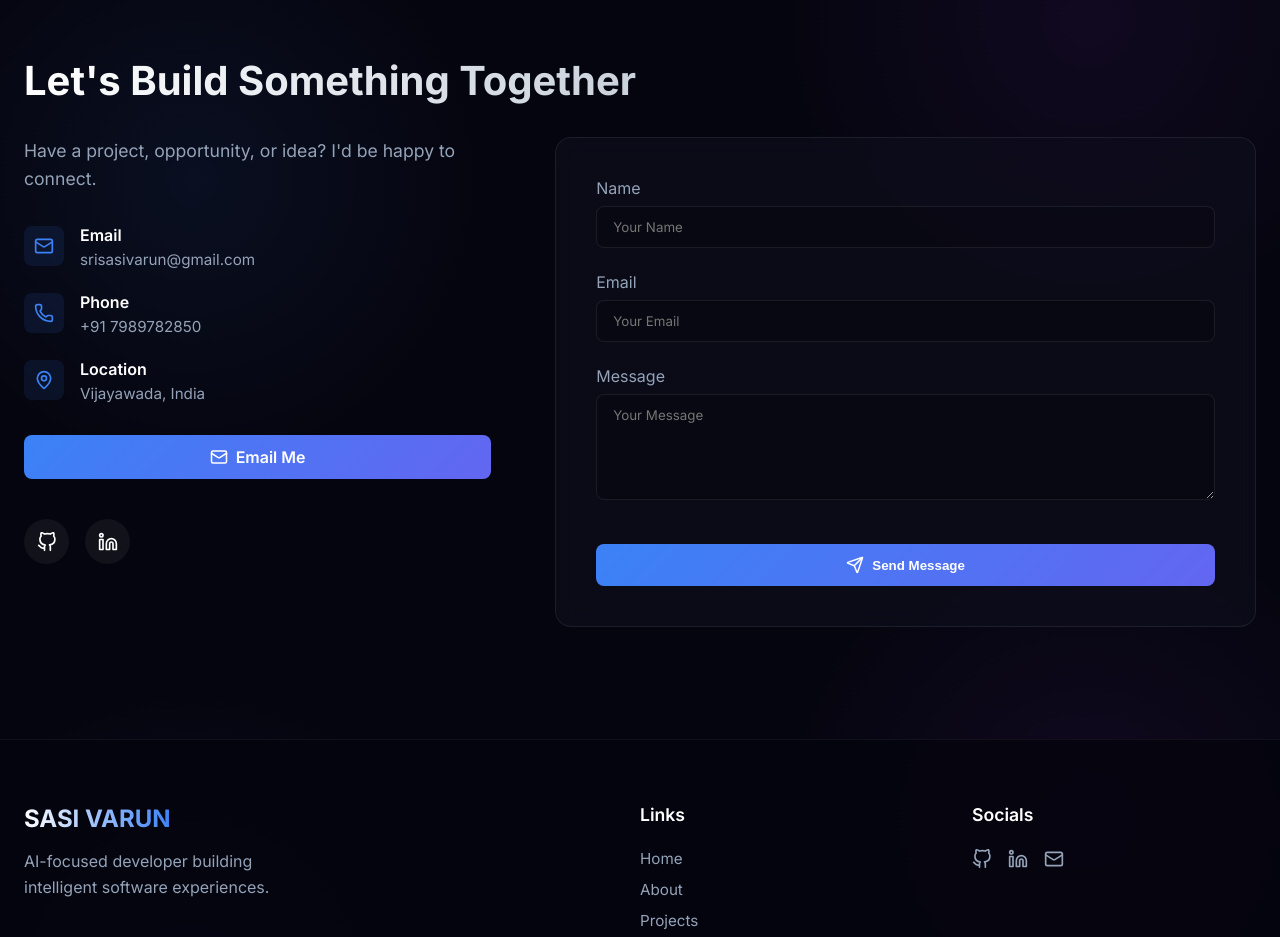
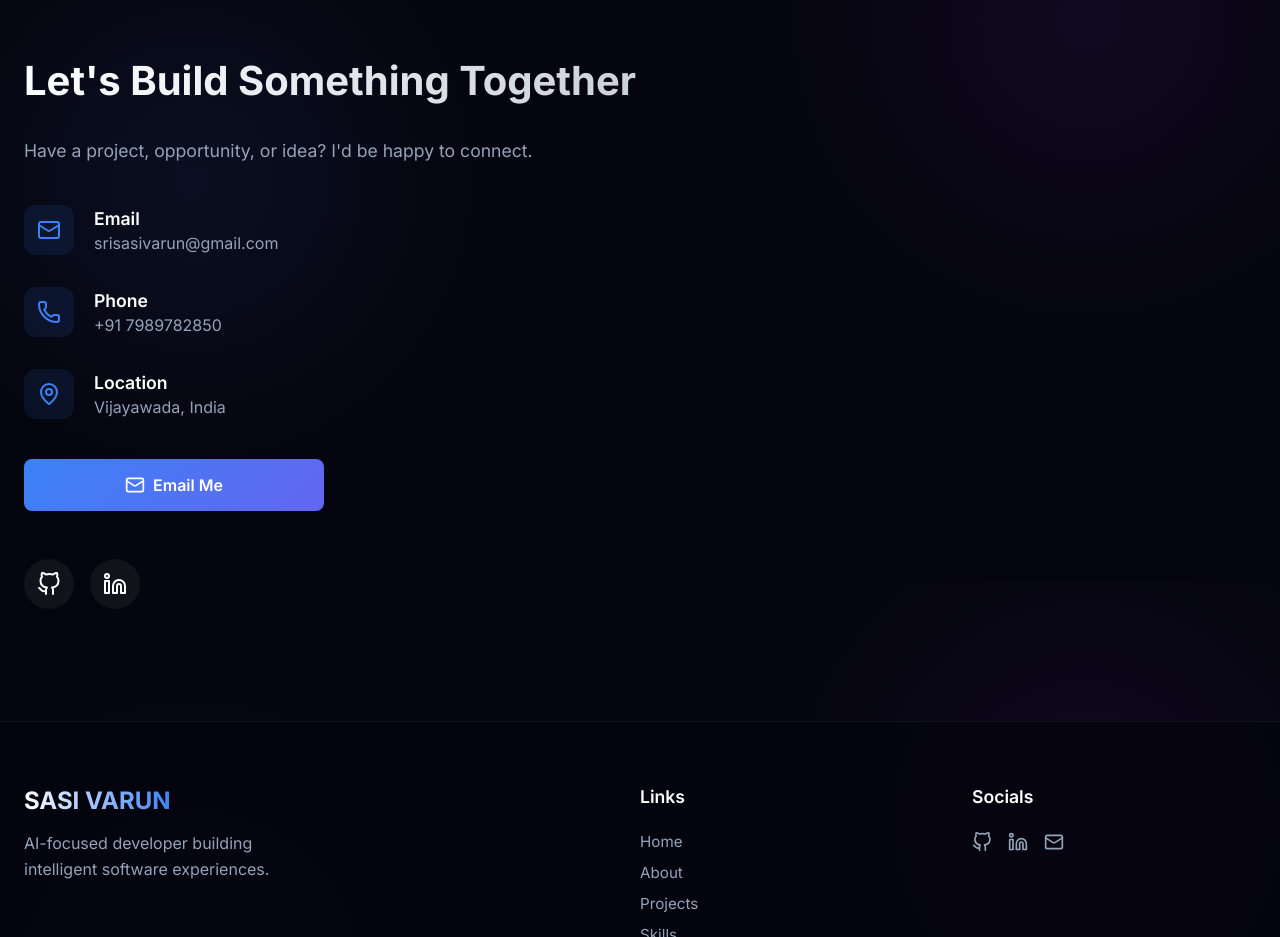
Before and after one commit to SASIVARUN-31047/PORTFOLIO, a React (Vite) app: page / in a window 1280 px wide. Shown: the part 5820-6757 px from the top of the page. Built offline with nearby package versions, Linux system fonts and the light colour scheme.

Commit message:
Remove contact form and align contact UI to the left

```diff
--- a/src/components/Contact.jsx
+++ b/src/components/Contact.jsx
@@ -1,41 +1,34 @@
-import React, { useState } from 'react';
+import React from 'react';
+import { portfolioData } from '../data/portfolioData';
+import { Mail, Phone, MapPin } from 'lucide-react';
 import { Github, Linkedin } from './Icons';
-import { portfolioData } from '../data/portfolioData';
-import { Mail, Phone, MapPin, Send } from 'lucide-react';
 
 const Contact = () => {
   const { contact } = portfolioData;
-  const [formStatus, setFormStatus] = useState('');
-
-  const handleSubmit = (e) => {
-    e.preventDefault();
-    setFormStatus('Thanks! This demo form is frontend-only. Please use the email above to contact me.');
-    setTimeout(() => setFormStatus(''), 5000);
-    e.target.reset();
-  };
 
   const styles = {
     grid: {
       display: 'grid',
-      gridTemplateColumns: '1fr 1.5fr',
-      gap: '4rem'
+      gridTemplateColumns: '1fr',
+      gap: '4rem',
+      maxWidth: '600px'
     },
     infoText: {
       color: 'var(--text-secondary)',
       fontSize: '1.1rem',
-      marginBottom: '2rem',
+      marginBottom: '2.5rem',
       lineHeight: 1.6
     },
     infoItem: {
       display: 'flex',
-      alignItems: 'flex-start',
-      gap: '1rem',
-      marginBottom: '1.5rem'
+      alignItems: 'center',
+      gap: '1.25rem',
+      marginBottom: '2rem'
     },
     iconBox: {
-      width: '40px',
-      height: '40px',
-      borderRadius: '8px',
+      width: '50px',
+      height: '50px',
+      borderRadius: '12px',
       background: 'rgba(59, 130, 246, 0.1)',
       display: 'flex',
       alignItems: 'center',
@@ -45,22 +38,22 @@ const Contact = () => {
     },
     infoTitle: {
       color: '#fff',
-      fontSize: '1rem',
+      fontSize: '1.1rem',
       fontWeight: '600',
       marginBottom: '0.25rem'
     },
     infoValue: {
       color: 'var(--text-secondary)',
-      fontSize: '0.95rem'
+      fontSize: '1rem'
     },
     socials: {
       display: 'flex',
       gap: '1rem',
-      marginTop: '2.5rem'
+      marginTop: '3rem'
     },
     socialIcon: {
-      width: '45px',
-      height: '45px',
+      width: '50px',
+      height: '50px',
       borderRadius: '50%',
       background: 'rgba(255, 255, 255, 0.05)',
       display: 'flex',
@@ -68,18 +61,6 @@ const Contact = () => {
       justifyContent: 'center',
       color: '#fff',
       transition: 'all 0.3s ease'
-    },
-    form: {
-      padding: '2.5rem'
-    },
-    statusMsg: {
-      marginTop: '1.5rem',
-      padding: '1rem',
-      background: 'rgba(59, 130, 246, 0.1)',
-      border: '1px solid rgba(59, 130, 246, 0.3)',
-      borderRadius: '8px',
-      color: '#fff',
-      fontSize: '0.9rem'
     }
   };
 
@@ -87,7 +68,7 @@ const Contact = () => {
     <section id="contact">
       <div className="container">
         <h2>Let's Build Something Together</h2>
-        <div style={styles.grid} className="contact-grid">
+        <div style={styles.grid}>
 
           <div>
             <p style={styles.infoText}>
@@ -95,7 +76,7 @@ const Contact = () => {
             </p>
 
             <div style={styles.infoItem}>
-              <div style={styles.iconBox}><Mail size={20} /></div>
+              <div style={styles.iconBox}><Mail size={24} /></div>
               <div>
                 <h4 style={styles.infoTitle}>Email</h4>
                 <a href={`mailto:${contact.email}`} style={styles.infoValue} className="hover-link">{contact.email}</a>
@@ -103,7 +84,7 @@ const Contact = () => {
             </div>
 
             <div style={styles.infoItem}>
-              <div style={styles.iconBox}><Phone size={20} /></div>
+              <div style={styles.iconBox}><Phone size={24} /></div>
               <div>
                 <h4 style={styles.infoTitle}>Phone</h4>
                 <span style={styles.infoValue}>{contact.phone}</span>
@@ -111,59 +92,32 @@ const Contact = () => {
             </div>
 
             <div style={styles.infoItem}>
-              <div style={styles.iconBox}><MapPin size={20} /></div>
+              <div style={styles.iconBox}><MapPin size={24} /></div>
               <div>
                 <h4 style={styles.infoTitle}>Location</h4>
                 <span style={styles.infoValue}>{contact.location}</span>
               </div>
             </div>
 
-            <div style={{ marginTop: '2rem' }}>
-              <a href={`mailto:${contact.email}`} className="btn-primary" style={{ width: '100%', justifyContent: 'center' }}>
-                <Mail size={18} /> Email Me
+            <div style={{ marginTop: '2.5rem', maxWidth: '300px' }}>
+              <a href={`mailto:${contact.email}`} className="btn-primary" style={{ width: '100%', justifyContent: 'center', padding: '1rem' }}>
+                <Mail size={20} /> Email Me
               </a>
             </div>
 
             <div style={styles.socials}>
               <a href={contact.githubUrl} target="_blank" rel="noreferrer" style={styles.socialIcon} className="social-icon">
-                <Github size={20} />
+                <Github size={24} />
               </a>
               <a href={contact.linkedinUrl} target="_blank" rel="noreferrer" style={styles.socialIcon} className="social-icon">
-                <Linkedin size={20} />
+                <Linkedin size={24} />
               </a>
             </div>
-          </div>
-
-          <div className="glass" style={styles.form}>
-            <form onSubmit={handleSubmit}>
-              <div className="form-group">
-                <label>Name</label>
-                <input type="text" className="form-control" required placeholder="Your Name" />
-              </div>
-              <div className="form-group">
-                <label>Email</label>
-                <input type="email" className="form-control" required placeholder="Your Email" />
-              </div>
-              <div className="form-group">
-                <label>Message</label>
-                <textarea className="form-control" rows="5" required placeholder="Your Message"></textarea>
-              </div>
-              <button type="submit" className="btn-primary" style={{ width: '100%', justifyContent: 'center', marginTop: '1rem' }}>
-                <Send size={18} /> Send Message
-              </button>
-
-              {formStatus && (
-                <div style={styles.statusMsg}>{formStatus}</div>
-              )}
-            </form>
           </div>
 
         </div>
       </div>
       <style>{`
-        @media (max-width: 768px) {
-          .contact-grid { grid-template-columns: 1fr !important; gap: 3rem !important; }
-        }
         .hover-link:hover { color: #3b82f6 !important; text-decoration: underline !important; }
         .social-icon:hover { background: #3b82f6 !important; transform: translateY(-3px); }
       `}</style>
```
